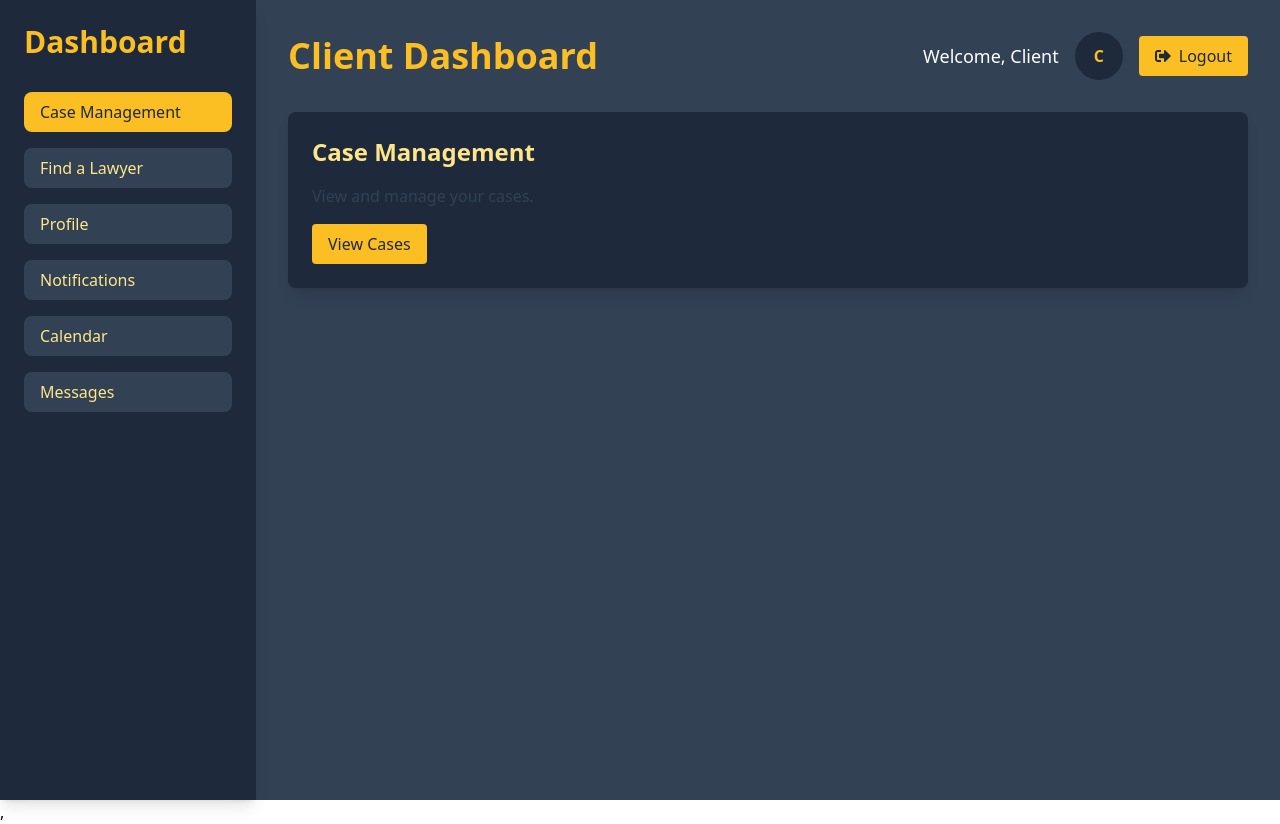
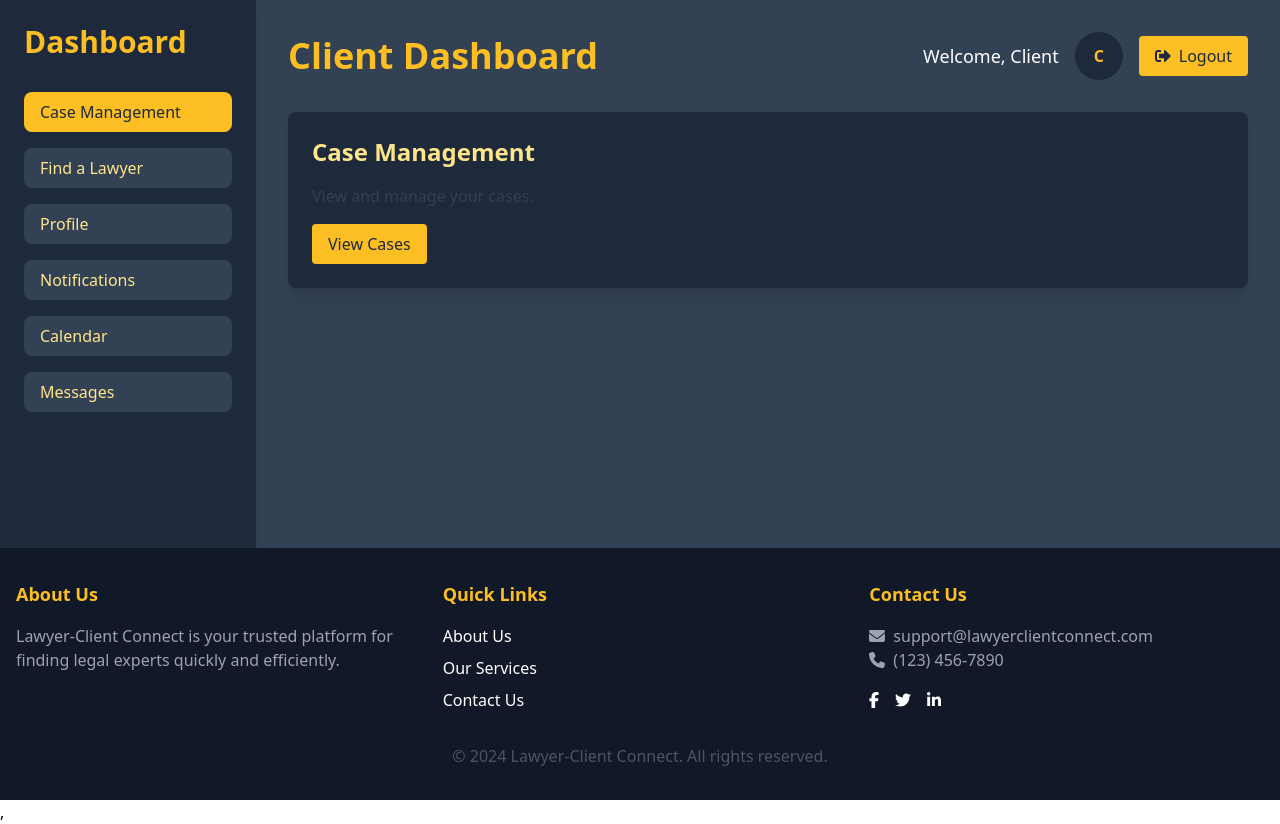
Before and after one commit to Leeoasis/sharuh-law-frontend, a React (Create React App) app: page /client-dashboard in a window 1280 px wide. Built offline with nearby package versions, Linux system fonts and the light colour scheme.

Commit message:
add a footer on the dashboards

```diff
--- a/src/components/dashboards/ClientDashboard.js
+++ b/src/components/dashboards/ClientDashboard.js
@@ -4,6 +4,7 @@ import 'react-calendar/dist/Calendar.css';
 import ModalComponent from '../ModalComponent';
 import { FaSignOutAlt } from 'react-icons/fa';
 import { useNavigate } from 'react-router-dom';
+import Footer from '../landingNav/Footer';
 
 const ClientDashboard = () => {
   const [selectedOption, setSelectedOption] = useState('Case Management');
@@ -58,21 +59,17 @@ const ClientDashboard = () => {
   };
 
   return (
-    <div className="flex flex-col lg:flex-row min-h-screen bg-secondary-light text-white">
-      <Sidebar selectedOption={selectedOption} setSelectedOption={setSelectedOption} />
-      <div className="flex-1 p-4 lg:p-8">
-        <Header handleLogout={handleLogout} />
-        <div className="bg-secondary shadow-lg rounded-lg p-4 lg:p-6">
-          {renderContent()}
+    <div className="flex flex-col min-h-screen bg-secondary-light text-white">
+      <div className="flex flex-col lg:flex-row flex-grow">
+        <Sidebar selectedOption={selectedOption} setSelectedOption={setSelectedOption} />
+        <div className="flex-1 p-4 lg:p-8">
+          <Header handleLogout={handleLogout} />
+          <div className="bg-secondary shadow-lg rounded-lg p-4 lg:p-6 flex-grow">
+            {renderContent()}
+          </div>
         </div>
       </div>
-      <ModalComponent
-        isOpen={modalIsOpen}
-        onRequestClose={closeModal}
-        eventTitle={eventTitle}
-        setEventTitle={setEventTitle}
-        handleAddEvent={handleAddEvent}
-      />
+      <Footer />
     </div>
   );
 };
--- a/src/components/dashboards/LawyerDashboard.js
+++ b/src/components/dashboards/LawyerDashboard.js
@@ -4,7 +4,7 @@ import 'react-calendar/dist/Calendar.css';
 import ModalComponent from '../ModalComponent';
 import { FaSignOutAlt } from 'react-icons/fa';
 import { useNavigate } from 'react-router-dom';
-
+import Footer from '../landingNav/Footer';
 
 const LawyerDashboard = () => {
   const [selectedOption, setSelectedOption] = useState('Client Management');
@@ -51,22 +51,22 @@ const LawyerDashboard = () => {
       'Messages': (
         <ContentSection title="Messages" description="Check your messages and communicate with clients." buttonText="View Messages" />
       ),
-      // 'Welcome': (
-      //   <WelcomeSection />
-      // ),
     };
     return contentMap[selectedOption] || <WelcomeSection />;
   };
 
   return (
-    <div className="flex flex-col lg:flex-row min-h-screen bg-secondary-light text-white">
-      <Sidebar selectedOption={selectedOption} setSelectedOption={setSelectedOption} />
-      <div className="flex-1 p-4 lg:p-8">
-        <Header handleLogout={handleLogout} />
-        <div className="bg-secondary shadow-lg rounded-lg p-4 lg:p-6">
-          {renderContent()}
+    <div className="flex flex-col min-h-screen bg-secondary-light text-white">
+      <div className="flex flex-col lg:flex-row flex-grow">
+        <Sidebar selectedOption={selectedOption} setSelectedOption={setSelectedOption} />
+        <div className="flex-1 p-4 lg:p-8">
+          <Header handleLogout={handleLogout} />
+          <div className="bg-secondary shadow-lg rounded-lg p-4 lg:p-6 flex-grow">
+            {renderContent()}
+          </div>
         </div>
       </div>
+      <Footer />
       <ModalComponent
         isOpen={modalIsOpen}
         onRequestClose={closeModal}
```
